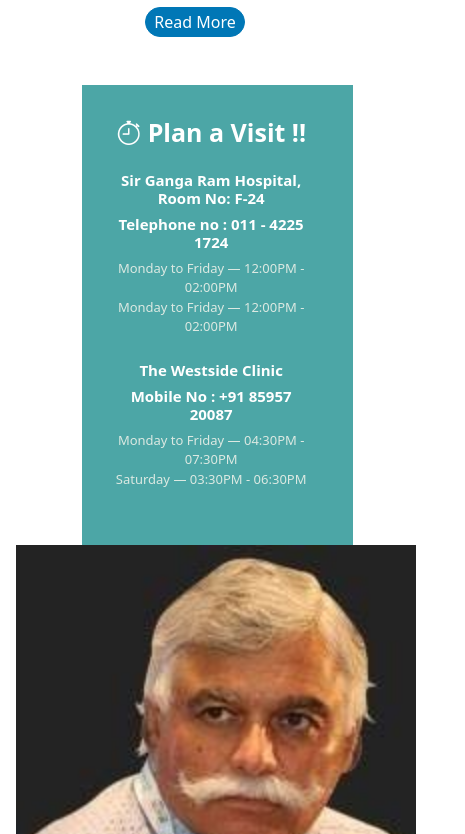
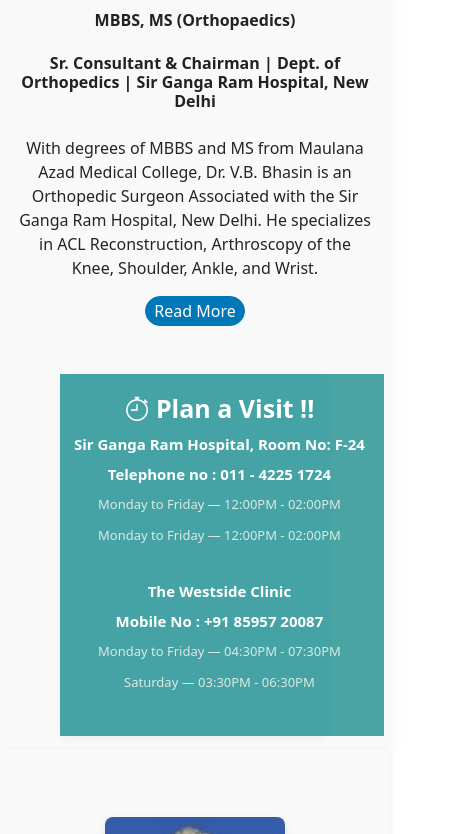
Before and after one commit to bhuvan22/VBBhasin, a plain HTML site: page index.html in a window 390 px wide. Shown: the part 483-1317 px from the top of the page, 465 px wide, since content can reach past the window. Drawn offline with nearby package versions, Linux system fonts and the light colour scheme.

Commit message:
Update index.html

```diff
--- a/index.html
+++ b/index.html
@@ -131,6 +131,86 @@
 
     <!-- ABOUT -->
     <section class="about-content">
+  <style>
+    .about-content {
+      display: flex;
+      flex-direction: row;
+      gap: 40px;
+      align-items: center;
+      justify-content: center;
+      max-width: 1200px;
+      margin: auto;
+      padding: 40px 20px;
+      background: #f9f9f9;
+      border-radius: 12px;
+      box-shadow: 0 4px 20px rgba(0, 0, 0, 0.06);
+    }
+    .about-text {
+      flex: 2 1 500px;
+      display: flex;
+      flex-direction: column;
+      gap: 18px;
+      min-width: 260px;
+    }
+    .about-img {
+      flex: 1 1 300px;
+      max-width: 340px;
+      display: flex;
+      justify-content: center;
+      align-items: center;
+    }
+    .about-img img {
+      width: 100%;
+      max-width: 300px;
+      border-radius: 10px;
+      object-fit: cover;
+      box-shadow: 0 4px 10px rgba(0, 0, 0, 0.1);
+      display: block;
+    }
+    .card {
+      margin-top: 20px;
+      padding: 22px;
+      background: #e9f6fd;
+      border-radius: 8px;
+      box-shadow: 0 2px 8px rgba(0,0,0,0.05);
+    }
+    .card h4, .card h6, .card span {
+      margin: 6px 0;
+    }
+
+    @media (max-width: 768px) {
+      .about-content {
+        flex-direction: column-reverse;
+        gap: 24px;
+        padding: 26px 8px;
+      }
+      .about-img, .about-text {
+        width: 100%;
+        text-align: center;
+        margin: 0 auto;
+        align-items: center;
+      }
+      .about-img img {
+        max-width: 220px;
+        border-radius: 8px;
+      }
+    }
+
+    @media (max-width: 480px) {
+      .about-content {
+        gap: 16px;
+        padding: 13px 2px;
+        border-radius: 6px;
+      }
+      .about-img img {
+        max-width: 150px;
+      }
+      .card {
+        padding: 13px;
+      }
+    }
+  </style>
+
   <div class="about-text">
     <div class="exercise">
       <span class="sub-title-span topRevealSmall">Dr. V.B. Bhasin</span>
@@ -138,9 +218,7 @@
       <h2 class="title-about topRevealMedium">Sr. Consultant & Chairman | Dept. of Orthopedics | Sir Ganga Ram Hospital, New Delhi</h2>
       <p class="about-description topRevealLarge">
         With degrees of MBBS and MS from Maulana Azad Medical College, Dr. V.B. Bhasin is an Orthopedic Surgeon Associated with the Sir Ganga Ram Hospital, New Delhi.
-
         He specializes in ACL Reconstruction, Arthroscopy of the Knee, Shoulder, Ankle, and Wrist.
-
       </p>
       <div>
         <button onclick="window.location.href='#intro'" class="doc-read-more">Read More</button>
@@ -151,27 +229,19 @@
         <h6>Sir Ganga Ram Hospital, Room No: F-24</h6>
         <h6>Telephone no : 011 - 4225 1724</h6>
         <span>Monday to Friday &mdash; 12:00PM - 02:00PM</span>
-            <span>Monday to Friday &mdash; 12:00PM - 02:00PM</span>
-<!--            <span>Telephone no - 011 4225 1724 &mdash; bestarthroscopy@hotmail.com</span>-->
-<!--            <span>Telephone no - 011 4225 1724 || 011-4167 0060 (SPAM number)</span>-->
-            <br>
+        <span>Monday to Friday &mdash; 12:00PM - 02:00PM</span><br>
         <h6>The Westside Clinic</h6>
-            <h6>Mobile No : +91 85957 20087</h6>   <!-- || 011-4167 0060 (SPAM number)  -->
+        <h6>Mobile No : +91 85957 20087</h6>
         <span>Monday to Friday &mdash; 04:30PM - 07:30PM</span>
         <span>Saturday &mdash; 03:30PM - 06:30PM</span><br>
-<!--            <h6>NOTE: </h6> <span>011-4167 0060 (SPAM) Please don't call on this Number </span>-->
       </div>
-
-
-
-
-
     </div>
   </div>
   <div class="about-img bottomRevealMedium">
     <img src="pages/images/profilePhoto.jpg" alt="Dr. V.B. Bhasin" />
   </div>
 </section>
+
 
 <!--    <section class="stats-section">-->
 <!--      <div class="container" id="banner">-->
```
Lines whose indentation alone changed are shown as unchanged.
